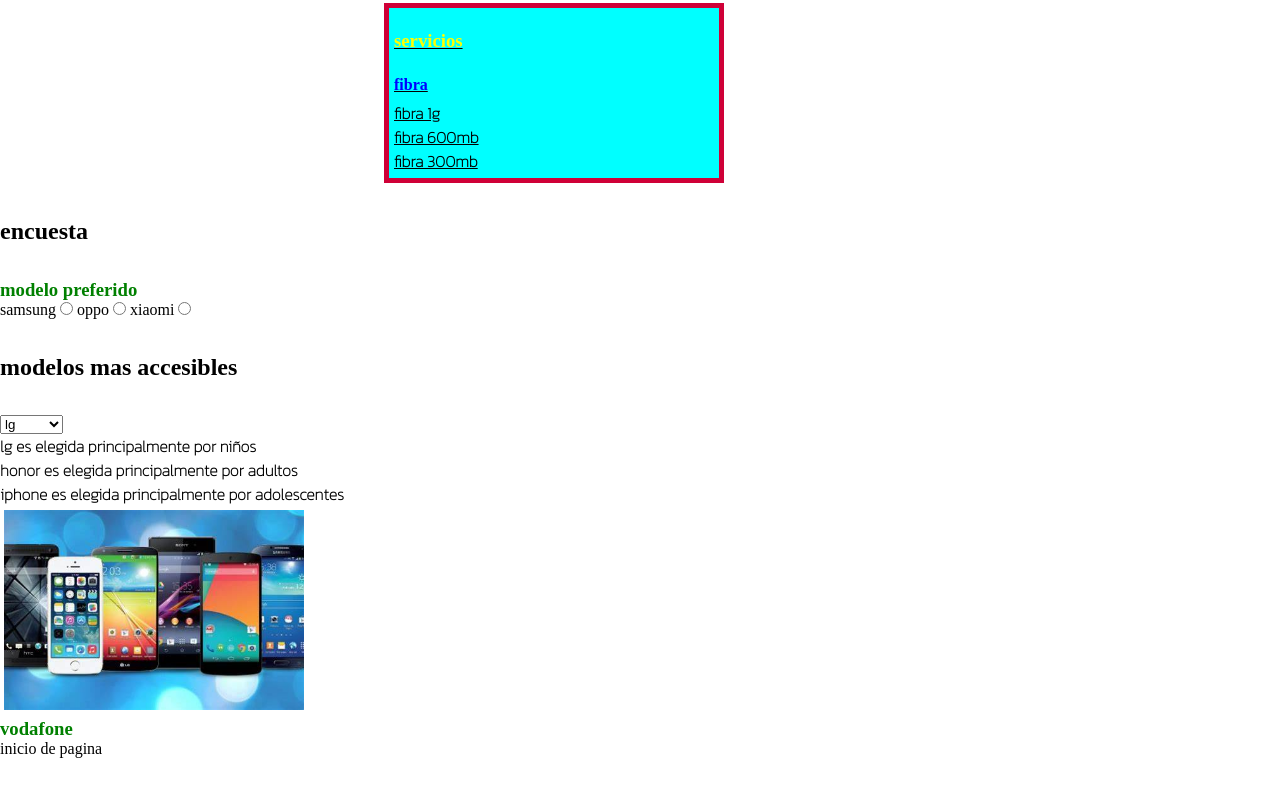
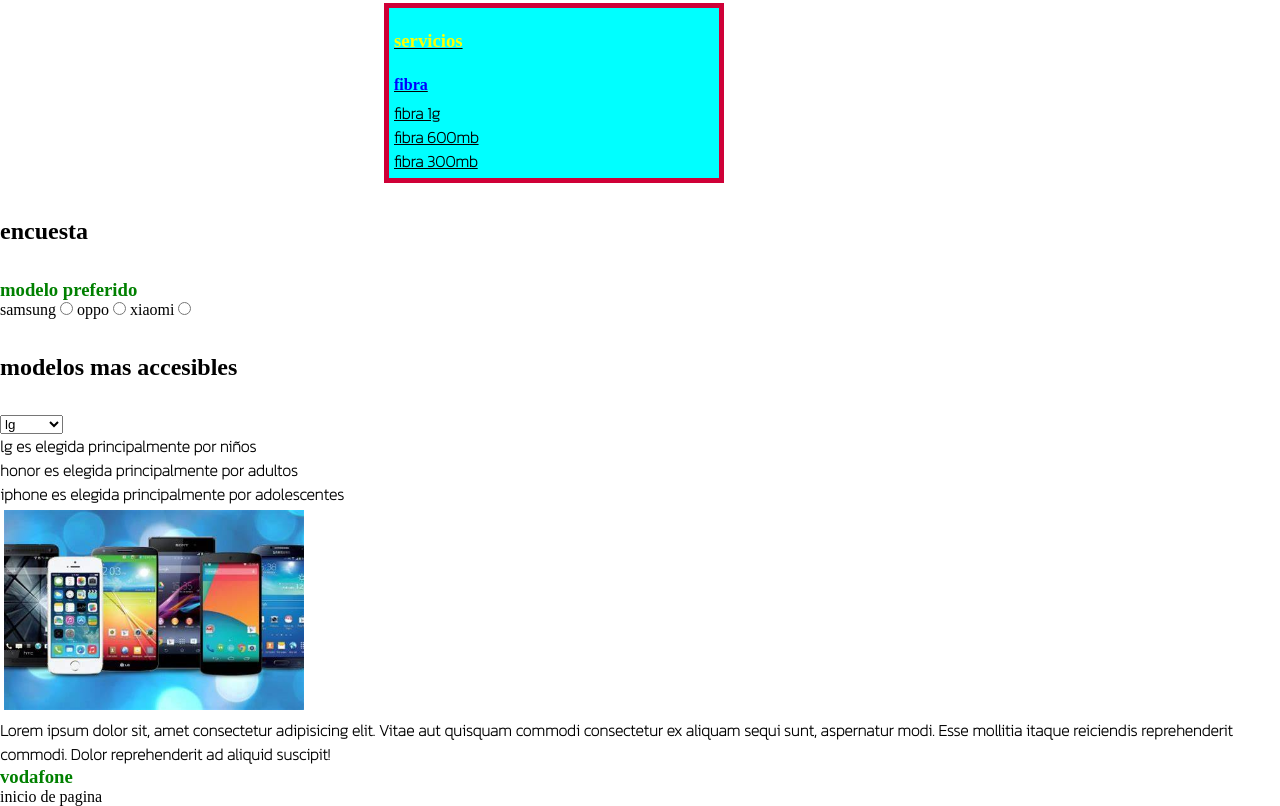
Before and after one commit to javierFerreiro91/PreEntrega2ferreiro, a plain HTML site: page index.html in a window 1280 px wide. Shown: the part 634-1440 px from the top of the page. Before the commit the page ends 1392 px from the top, so only its background shows below. Drawn offline with Linux system fonts and the light colour scheme.

Commit message:
cambio nuevo

```diff
--- a/index.html
+++ b/index.html
@@ -93,6 +93,7 @@
     <p class="informacion__artique__div_p">iphone es elegida principalmente por adolescentes</p>
 </div>
 <img src="./img/celulares.jfif" alt="celulares" class="img__imagen">
+<p>Lorem ipsum dolor sit, amet consectetur adipisicing elit. Vitae aut quisquam commodi consectetur ex aliquam sequi sunt, aspernatur modi. Esse mollitia itaque reiciendis reprehenderit commodi. Dolor reprehenderit ad aliquid suscipit!</p>
 <footer id="footer">
     <h3>vodafone</h3>
     <a href="#header">inicio de pagina</a>
```
